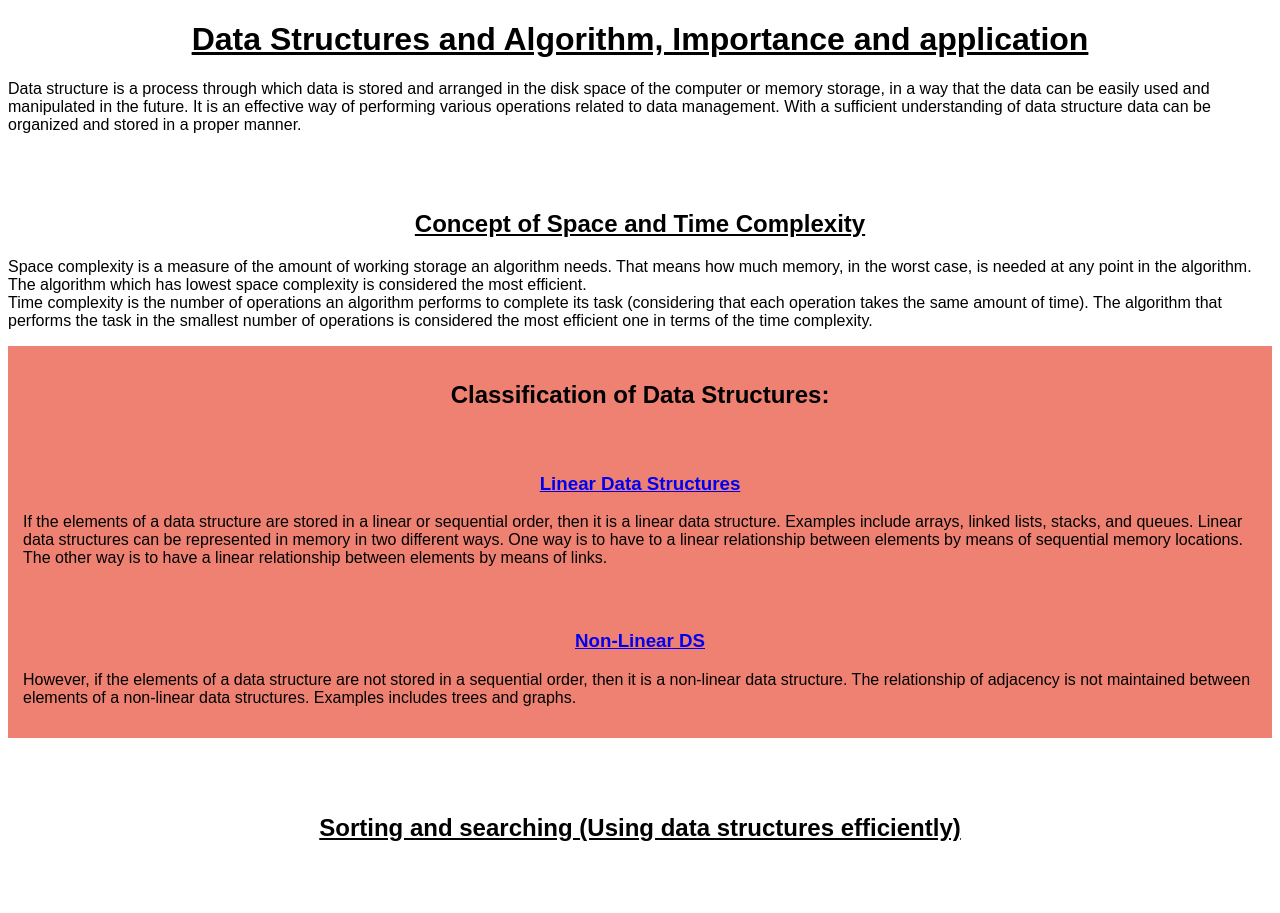
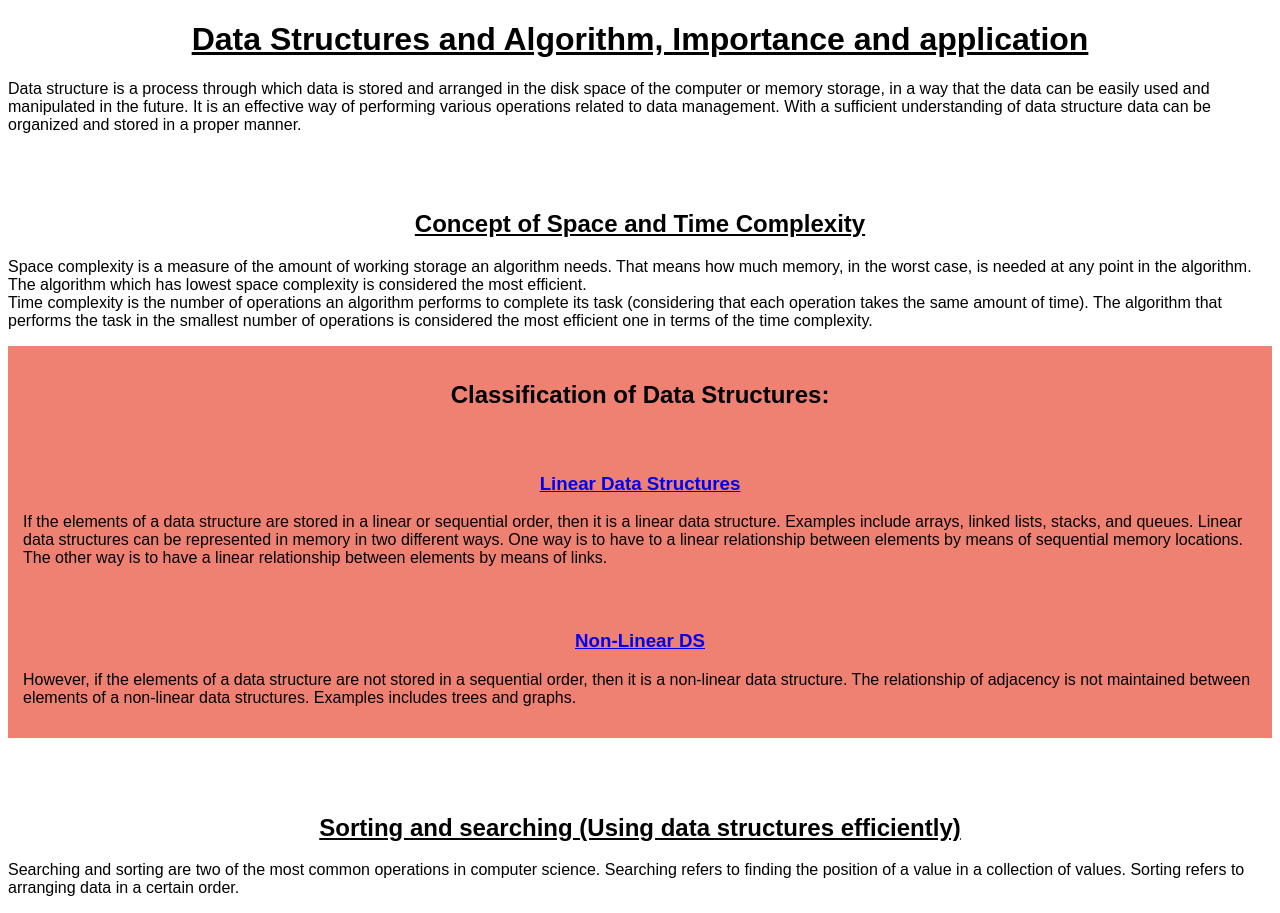
Before and after one commit to raj-038/Data-Structures, a plain HTML site: page index.html in a window 1280 px wide. Before the commit the page ends 861 px from the top, so only its background shows below. Drawn offline with Linux system fonts and the light colour scheme.

Commit message:
Update index.html

```diff
--- a/index.html
+++ b/index.html
@@ -2,7 +2,7 @@
 <html lang="en" dir="ltr">
   <head>
     <meta charset="utf-8">
-    <title>Data Structures and Algorithm (C Language is used to discuss the concept)</title>
+    <title>Data Structures and Algorithm</title>
     <link rel="stylesheet" href="CSS/styles.css">
   </head>
 
@@ -40,6 +40,7 @@
 
     <div class="container-4">
       <h2 align=center> <br><br><u>Sorting and searching (Using data structures efficiently)</u></h2>
+      <p>Searching and sorting are two of the most common operations in computer science. Searching refers to finding the position of a value in a collection of values. Sorting refers to arranging data in a certain order.</p>
     </div>
     </font>
   </body>
```
